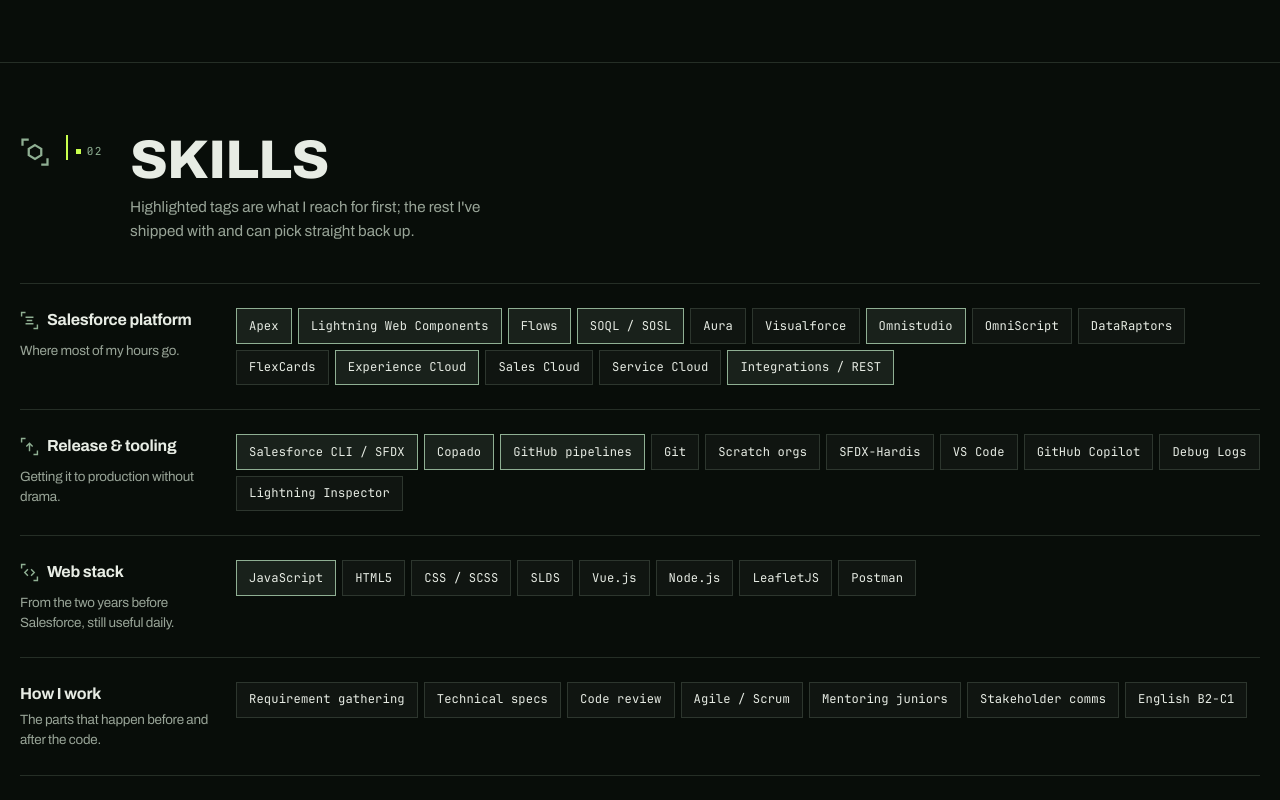
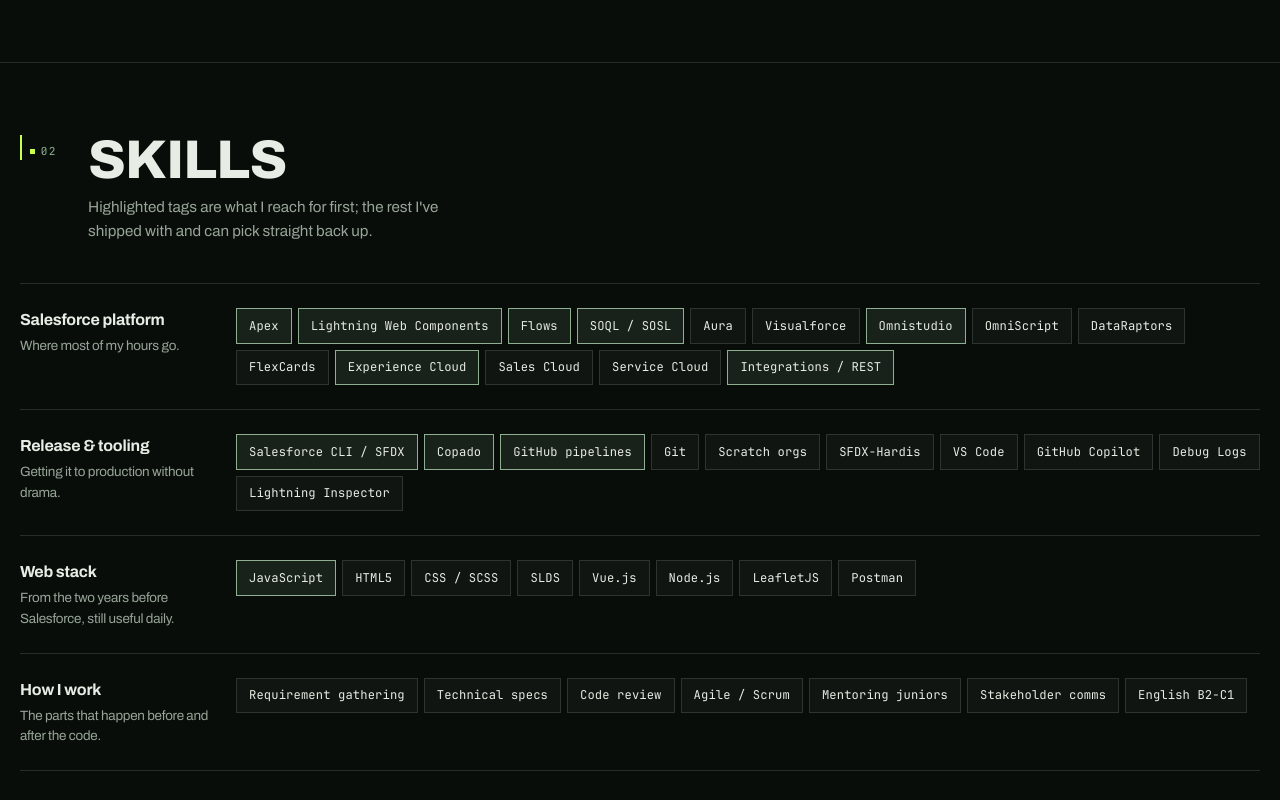
Before and after one commit to thejuandespi/thejuandespi.github.io, a React (Vite) app: page / in a window 1280 px wide. Shown: the part 1700-2500 px from the top of the page. Built offline with nearby package versions, Linux system fonts and the light colour scheme.

Commit message:
reveert glyphs

```diff
--- a/src/components/About.jsx
+++ b/src/components/About.jsx
@@ -9,7 +9,6 @@
           code="01"
           id="about-t"
           title="About"
-          glyph="about"
           note="Eight years in, still most interested in the gap between what a stakeholder asks for and what they actually need."
         />
 
--- a/src/components/Certifications.jsx
+++ b/src/components/Certifications.jsx
@@ -1,4 +1,3 @@
-import Glyph from "./Glyphs";
 import { CERTS } from "../data/content";
 
 /** Deliberately has no nav entry — it's a feature block inside the page
@@ -10,9 +9,7 @@
         <div className="grid gap-10 lg:grid-cols-[minmax(0,340px)_minmax(0,1fr)] lg:gap-16 items-start">
           {/* left: the headline number */}
           <div className="lg:sticky lg:top-[calc(var(--nav-h)+2rem)]">
-            <span className="mono text-accent inline-flex items-center gap-2 mb-3">
-              <Glyph name="seal" size={19} />Credentials
-            </span>
+            <span className="mono text-accent block mb-3">Credentials</span>
             <div className="flex items-end gap-4">
               <b
                 className="block text-[clamp(5rem,16vw,9rem)] font-black leading-[0.78] text-ink"
--- a/src/components/Contact.jsx
+++ b/src/components/Contact.jsx
@@ -18,7 +18,6 @@
           code="04"
           id="contact-t"
           title="Get in touch"
-          glyph="contact"
           note="Senior Salesforce roles, contract builds, or a platform problem you're stuck on. Email is fastest — I reply within a day."
         />
 
--- a/src/components/Glyphs.jsx
+++ /dev/null
@@ -1,63 +0,0 @@
-/* Small geometric sigil set — each glyph shares the same corner-bracket
-   frame used by .hud::before/::after and .card .notch-in, so the icon
-   system reads as the same notched-frame language as the rest of the UI,
-   just scaled down. Stroke-only, sharp joins (no linecap/linejoin
-   rounding) to match the hard-edged treatment everywhere else. */
-
-const FRAME_TL = "M2 7 V2 H7";
-const FRAME_BR = "M17 22 H22 V17";
-
-const MARKS = {
-  about: (
-    <>
-      <circle cx="12" cy="7.6" r="1.6" />
-      <path d="M8 18 L12 10.8 L16 18" />
-    </>
-  ),
-  skills: <path d="M12 6.5 L17 9.5 V14.5 L12 17.5 L7 14.5 V9.5 Z" />,
-  work: (
-    <>
-      <path d="M10 9 V7 H14 V9" />
-      <path d="M7 9 H15 L17 11 V17 H7 Z" />
-    </>
-  ),
-  contact: <path d="M7 17 L17 7 M11 7 H17 V13" />,
-  platform: <path d="M7 8 H17 M8.5 12 H15.5 M7 16 H17" />,
-  tooling: <path d="M12 18 V8 M8 12 L12 8 L16 12" />,
-  webstack: <path d="M10 8 L6 12 L10 16 M14 8 L18 12 L14 16" />,
-  process: (
-    <>
-      <path d="M7 16 L12 8 L17 16" />
-      <circle cx="7" cy="16" r="1.3" />
-      <circle cx="12" cy="8" r="1.3" />
-      <circle cx="17" cy="16" r="1.3" />
-    </>
-  ),
-  seal: (
-    <>
-      <path d="M12 6 L18 12 L12 18 L6 12 Z" />
-      <path d="M9.3 12.2 L11 14 L14.7 10" />
-    </>
-  ),
-};
-
-export default function Glyph({ name, size = 22, className }) {
-  const mark = MARKS[name];
-  if (!mark) return null;
-  return (
-    <svg
-      width={size}
-      height={size}
-      viewBox="0 0 24 24"
-      fill="none"
-      stroke="currentColor"
-      strokeWidth="1.8"
-      className={className}
-      aria-hidden="true"
-    >
-      <path d={FRAME_TL} />
-      <path d={FRAME_BR} />
-      {mark}
-    </svg>
-  );
-}
--- a/src/components/SectionHead.jsx
+++ b/src/components/SectionHead.jsx
@@ -1,9 +1,6 @@
-import Glyph from "./Glyphs";
-
-export default function SectionHead({ code, title, id, note, glyph }) {
+export default function SectionHead({ code, title, id, note }) {
   return (
-    <div className="flex flex-wrap items-start gap-4 mb-10">
-      {glyph ? <Glyph name={glyph} size={30} className="text-accent shrink-0 mt-0.5" /> : null}
+    <div className="flex flex-wrap items-start gap-5 mb-10">
       <span className="sec-code mono pt-2 min-w-12">
         <i aria-hidden="true" />{code}
       </span>
--- a/src/components/Skills.jsx
+++ b/src/components/Skills.jsx
@@ -1,5 +1,4 @@
 import SectionHead from "./SectionHead";
-import Glyph from "./Glyphs";
 import { CLUSTERS } from "../data/content";
 
 export default function Skills() {
@@ -10,7 +9,6 @@
           code="02"
           id="skills-t"
           title="Skills"
-          glyph="skills"
           note="Highlighted tags are what I reach for first; the rest I've shipped with and can pick straight back up."
         />
 
@@ -22,10 +20,7 @@
             }`}
           >
             <h3 className="text-base font-bold" style={{ fontStretch: "86%" }}>
-              <span className="inline-flex items-center gap-2">
-                <Glyph name={c.glyph} size={19} className="text-accent shrink-0" />
-                {c.title}
-              </span>
+              {c.title}
               <span className="block text-muted font-normal text-[0.84rem] mt-1" style={{ fontStretch: "100%" }}>
                 {c.note}
               </span>
--- a/src/components/Work.jsx
+++ b/src/components/Work.jsx
@@ -9,7 +9,6 @@
           code="03"
           id="work-t"
           title="Selected work"
-          glyph="work"
           note="Six builds that show the range — managed packages, integrations, portals, and one pre-Salesforce web app."
         />
 
--- a/src/data/content.js
+++ b/src/data/content.js
@@ -55,7 +55,6 @@
 export const CLUSTERS = [
   {
     title: "Salesforce platform",
-    glyph: "platform",
     note: "Where most of my hours go.",
     items: [
       ["Apex", 1], ["Lightning Web Components", 1], ["Flows", 1], ["SOQL / SOSL", 1],
@@ -66,7 +65,6 @@
   },
   {
     title: "Release & tooling",
-    glyph: "tooling",
     note: "Getting it to production without drama.",
     items: [
       ["Salesforce CLI / SFDX", 1], ["Copado", 1], ["GitHub pipelines", 1], ["Git", 0],
@@ -76,7 +74,6 @@
   },
   {
     title: "Web stack",
-    glyph: "webstack",
     note: "From the two years before Salesforce, still useful daily.",
     items: [
       ["JavaScript", 1], ["HTML5", 0], ["CSS / SCSS", 0], ["SLDS", 0],
```
